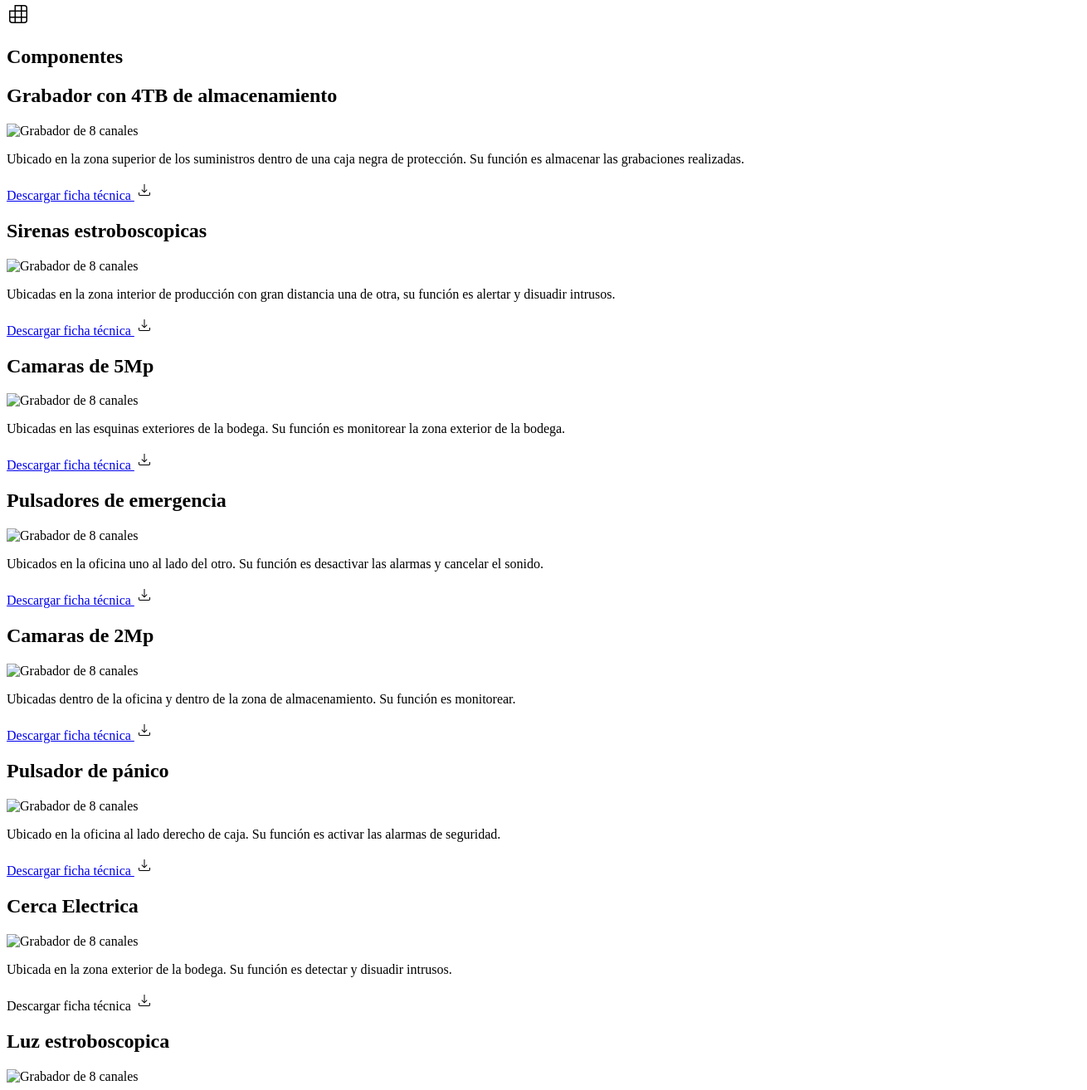
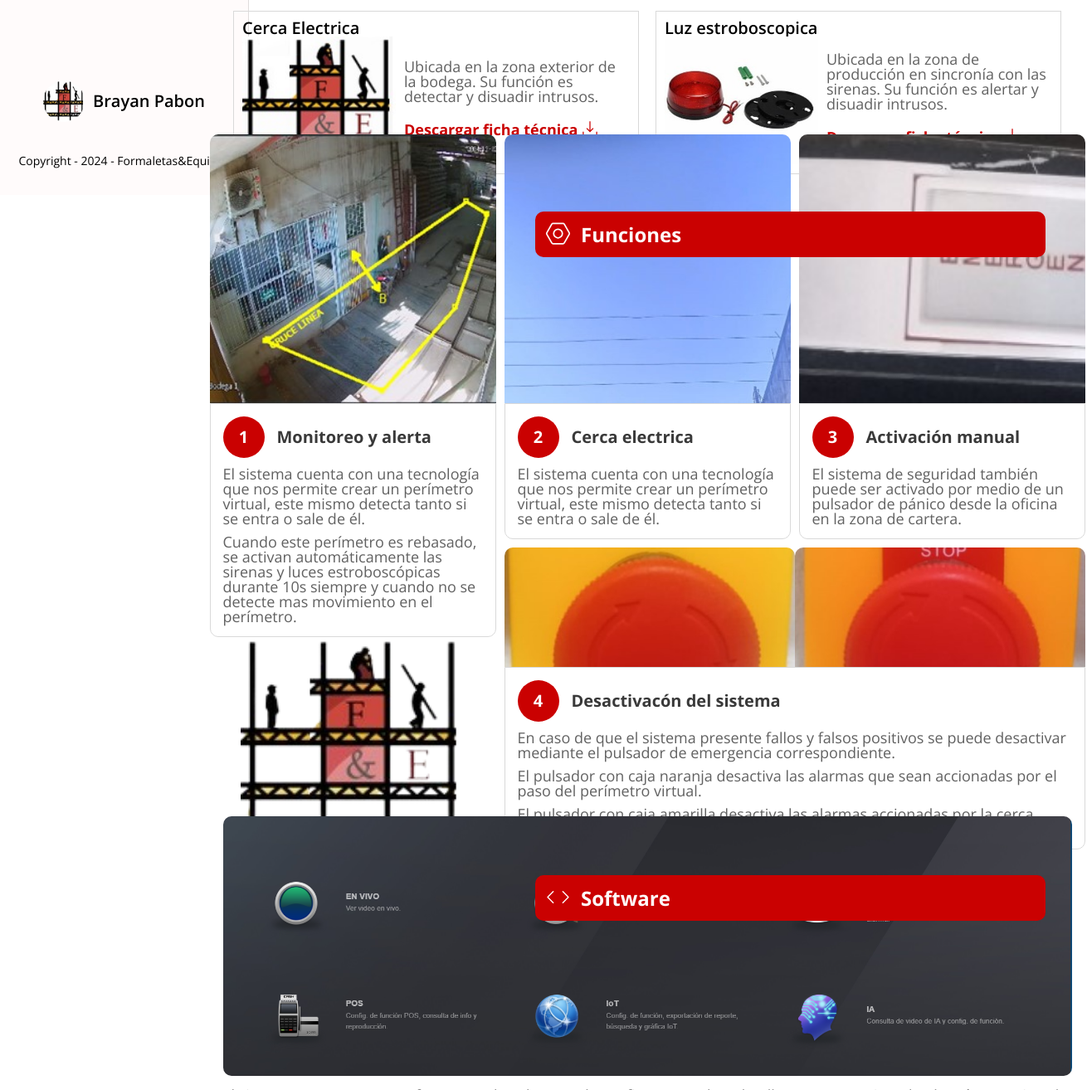
Before and after one commit to EasyFullz/Sistema-seguridad, a plain HTML site: page index.html in a window 1280 px wide. Shown: the part 565-1879 px from the top of the page at 83% size, 1310 px wide, since content can reach past the window. Drawn offline with nearby package versions, Linux system fonts and the light colour scheme; the site is published under a folder, as on GitHub Pages, so addresses that start at the root find nothing.

Commit message:
Add files via upload

```diff
--- a/index.html
+++ b/index.html
@@ -6,9 +6,9 @@
     <link rel="preconnect" href="https://fonts.googleapis.com">
     <link rel="preconnect" href="https://fonts.gstatic.com" crossorigin>
     <link href="https://fonts.googleapis.com/css2?family=Open+Sans:ital,wght@0,300..800;1,300..800&display=swap" rel="stylesheet">
-    <link rel="stylesheet" href="/styles/style_reset.css">
-    <link rel="stylesheet" href="/style.css">
-    <script defer src="/main.js"></script>
+    <link rel="stylesheet" href="./styles/style_reset.css">
+    <link rel="stylesheet" href="./style.css">
+    <script defer src="./main.js"></script>
     <title>Sistema de Seuridad</title>
 </head>
 <body>
@@ -16,7 +16,7 @@
         <aside class="aside">
             <nav class="nav">
                 <div class="nav__logo">
-                    <i><img src="/components/image/logo_FyT-removebg-preview.png" alt="Logo formaletas y equipos"></i>
+                    <i><img src="./components/image/logo_FyT-removebg-preview.png" alt="Logo formaletas y equipos"></i>
                     <h1>Formaletas y Equipos</h1>
                 </div>
                 <ul class="nav__list">
@@ -67,7 +67,7 @@
             </nav>
             <div class="nav__user">
                 <span class="nav__admin">
-                    <img src="/components/image/logo FyT.jfif" alt="">
+                    <img src="./components/image/logo FyT.jfif" alt="">
                     <h3>Brayan Pabon</h3>
                 </span>
 
@@ -91,11 +91,11 @@
                 <article class="section__articule">
                     <h2>Grabador con 4TB de almacenamiento</h2>
                     <div class="articule__container">
-                        <img src="/components/image/grabador 8 canales.jpg" alt="Grabador de 8 canales">
+                        <img src="./components/image/grabador 8 canales.jpg" alt="Grabador de 8 canales">
                         <div class="articule__info">
                             <p>Ubicado en la zona superior de los suministros dentro de una caja negra de protección. Su función es almacenar las grabaciones realizadas.</p>
                             <span class="articule__download">
-                                <a href="/pdfs/FT001 - GRAB.pdf" download="FT001 - GRAB">
+                                <a href="./pdfs/FT001 - GRAB.pdf" download="FT001 - GRAB">
                                     Descargar ficha técnica
                                     <i>
                                         <svg xmlns="http://www.w3.org/2000/svg" width="24" height="24" viewBox="0 0 24 24">
@@ -110,11 +110,11 @@
                 <article class="section__articule">
                     <h2>Sirenas estroboscopicas</h2>
                     <div class="articule__container">
-                        <img src="/components/image/sirenas.jpg" alt="Grabador de 8 canales">
+                        <img src="./components/image/sirenas.jpg" alt="Grabador de 8 canales">
                         <div class="articule__info">
                             <p>Ubicadas en la zona interior de producción con gran distancia una de otra, su función es alertar y disuadir intrusos.</p>
                             <span class="articule__download">
-                                <a href="/pdfs/FT001 - SIR.pdf" download="FT001 - SIR">
+                                <a href="./pdfs/FT001 - SIR.pdf" download="FT001 - SIR">
                                     Descargar ficha técnica
                                     <i>
                                         <svg xmlns="http://www.w3.org/2000/svg" width="24" height="24" viewBox="0 0 24 24">
@@ -129,11 +129,11 @@
                 <article class="section__articule">
                     <h2>Camaras de 5Mp</h2>
                     <div class="articule__container">
-                        <img src="/components/image/camaras de 5mp.jpg" alt="Grabador de 8 canales">
+                        <img src="./components/image/camaras de 5mp.jpg" alt="Grabador de 8 canales">
                         <div class="articule__info">
                             <p>Ubicadas en las esquinas exteriores de la bodega. Su función es monitorear la zona exterior de la bodega.</p>
                             <span class="articule__download">
-                                <a href="/pdfs/FT002 - CAM.pdf" download="FT002 - CAM">
+                                <a href="./pdfs/FT002 - CAM.pdf" download="FT002 - CAM">
                                     Descargar ficha técnica
                                     <i>
                                         <svg xmlns="http://www.w3.org/2000/svg" width="24" height="24" viewBox="0 0 24 24">
@@ -148,11 +148,11 @@
                 <article class="section__articule">
                     <h2>Pulsadores de emergencia</h2>
                     <div class="articule__container">
-                        <img src="/components/image/pulsador.jpg" alt="Grabador de 8 canales">
+                        <img src="./components/image/pulsador.jpg" alt="Grabador de 8 canales">
                         <div class="articule__info">
                             <p>Ubicados en la oficina uno al lado del otro. Su función es desactivar las alarmas y cancelar el sonido.</p>
                             <span class="articule__download">
-                                <a href="/pdfs/FT001 - PULS.pdf" download="FT001 - PULS">
+                                <a href="./pdfs/FT001 - PULS.pdf" download="FT001 - PULS">
                                     Descargar ficha técnica
                                     <i>
                                         <svg xmlns="http://www.w3.org/2000/svg" width="24" height="24" viewBox="0 0 24 24">
@@ -167,11 +167,11 @@
                 <article class="section__articule">
                     <h2>Camaras de 2Mp</h2>
                     <div class="articule__container">
-                        <img src="/components/image/camaras de 2mp.jpg" alt="Grabador de 8 canales">
+                        <img src="./components/image/camaras de 2mp.jpg" alt="Grabador de 8 canales">
                         <div class="articule__info">
                             <p>Ubicadas dentro de la oficina y dentro de la zona de almacenamiento. Su función es monitorear.</p>
                             <span class="articule__download">
-                                <a href="/pdfs/FT001 - CAM.pdf" download="FT001 - CAM">
+                                <a href="./pdfs/FT001 - CAM.pdf" download="FT001 - CAM">
                                     Descargar ficha técnica
                                     <i>
                                         <svg xmlns="http://www.w3.org/2000/svg" width="24" height="24" viewBox="0 0 24 24">
@@ -186,7 +186,7 @@
                 <article class="section__articule">
                     <h2>Pulsador de pánico</h2>
                     <div class="articule__container">
-                        <img src="/components/image/boton de panico.jpg" alt="Grabador de 8 canales">
+                        <img src="./components/image/boton de panico.jpg" alt="Grabador de 8 canales">
                         <div class="articule__info">
                             <p>Ubicado en la oficina al lado derecho de caja. Su función es activar las alarmas de seguridad.</p>
                             <span class="articule__download">
@@ -205,7 +205,7 @@
                 <article class="section__articule">
                     <h2>Cerca Electrica</h2>
                     <div class="articule__container">
-                        <img src="/components/image/logo FyT.jfif" alt="Grabador de 8 canales">
+                        <img src="./components/image/logo FyT.jfif" alt="Grabador de 8 canales">
                         <div class="articule__info">
                             <p>Ubicada en la zona exterior de la bodega. Su función es detectar y disuadir intrusos.</p>
                             <span class="articule__download">
@@ -224,11 +224,11 @@
                 <article class="section__articule">
                     <h2>Luz estroboscopica</h2>
                     <div class="articule__container">
-                        <img src="/components/image/luces.jpg" alt="Grabador de 8 canales">
+                        <img src="./components/image/luces.jpg" alt="Grabador de 8 canales">
                         <div class="articule__info">
                             <p>Ubicada en la zona de producción en sincronía con las sirenas. Su función es alertar y disuadir intrusos.</p>
                             <span class="articule__download">
-                                <a href="/pdfs/FT001 - LUZ.pdf" download="FT001 - LUZ">
+                                <a href="./pdfs/FT001 - LUZ.pdf" download="FT001 - LUZ">
                                     Descargar ficha técnica
                                     <i>
                                         <svg xmlns="http://www.w3.org/2000/svg" width="24" height="24" viewBox="0 0 24 24">
@@ -257,7 +257,7 @@
             <div class="section__funtions">
                 <span class="section__card">
                     <div class="first__card">
-                        <img class="card__image" src="/components/image/perimetro.jpg" alt="">
+                        <img class="card__image" src="./components/image/perimetro.jpg" alt="">
                         <div class="card__info">
                             <span>1</span>
                             <h2>Monitoreo y alerta</h2>
@@ -268,10 +268,10 @@
                                 Cuando este perímetro es rebasado, se activan automáticamente las sirenas y luces estroboscópicas durante 10s siempre y cuando no se detecte mas movimiento en el perímetro.
                             </p>
                         </div>
-                        <img class="logo__image" src="/components/image/logo_FyT-removebg-preview.png" alt="logo">
+                        <img class="logo__image" src="./components/image/logo_FyT-removebg-preview.png" alt="logo">
                     </div>
                     <div class="second__card">
-                        <img class="card__image" src="/components/image/cerca.jpg" alt="">
+                        <img class="card__image" src="./components/image/cerca.jpg" alt="">
                         <div class="card__info">
                             <span>2</span>
                             <h2>Cerca electrica</h2>
@@ -281,7 +281,7 @@
                         </div>
                     </div>
                     <div class="third__card">
-                        <img class="card__image" src="/components/image/panico.jpg" alt="">
+                        <img class="card__image" src="./components/image/panico.jpg" alt="">
                         <div class="card__info">
                             <span>3</span>
                             <h2>Activación manual</h2>
@@ -292,8 +292,8 @@
                     </div>
                     <div class="fourth__card">
                         <div class="card__images">
-                            <img class="card__image" src="/components/image/pulsador amarillo.jpg" alt="">
-                            <img class="card__image" src="/components/image/pulsador naranja.jpg" alt="">
+                            <img class="card__image" src="./components/image/pulsador amarillo.jpg" alt="">
+                            <img class="card__image" src="./components/image/pulsador naranja.jpg" alt="">
                         </div>
                         <div class="card__info">
                             <span>4</span>
@@ -324,7 +324,7 @@
             <div class="section__software">
                 <article class="software__article">
                     <ul class="software__slider">
-                        <li><img src="/components/image/software1.png" alt="Software de seguridad"></li>
+                        <li><img src="./components/image/software1.png" alt="Software de seguridad"></li>
                         <!-- <li><img src="" alt="Software de seguridad"></li> -->
                     </ul>
                     <div class="software__paragraphr">
```
